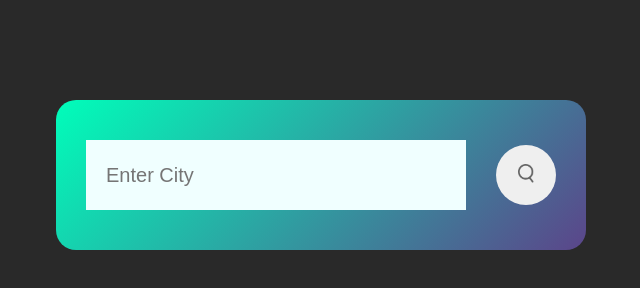
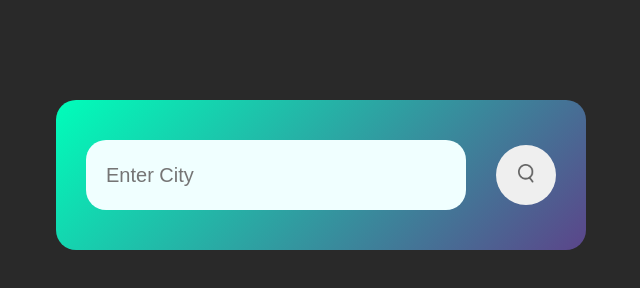
Before and after one commit to Brijanshu07/weather, a plain HTML site: page index.html in a window 1280 px wide. Shown: the full height of the page, 319-959 px from the left. Drawn offline with Linux system fonts and the light colour scheme.

Commit message:
added border radius

```diff
--- a/style.css
+++ b/style.css
@@ -31,7 +31,7 @@ body{
 input{
     width: 100px;
     border: none;
-    /* border-radius: 30px; */
+    border-radius: 20px;
     flex: 1;
     height: 50px;
     outline: none;
```
